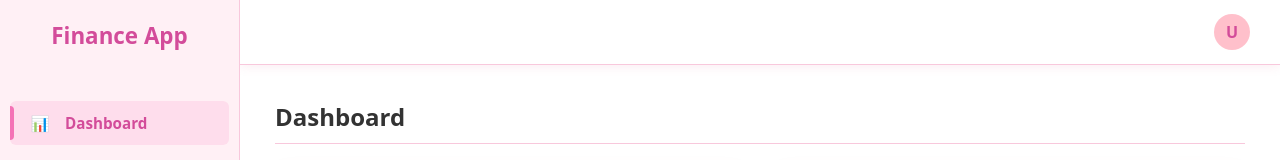
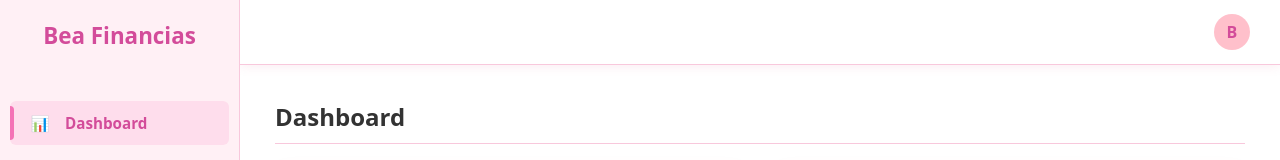
Before and after one commit to Hoff08/financeiro-be, a plain HTML site: page index.html in a window 1280 px wide. Shown: the top 160 px of the page. Drawn offline with nearby package versions, Linux system fonts and the light colour scheme.

Commit message:
Update index.html

```diff
--- a/index.html
+++ b/index.html
@@ -334,7 +334,7 @@
 
     <!-- Menu Lateral -->
     <aside class="sidebar">
-        <h2>Finance App</h2>
+        <h2>Bea Financias</h2>
         <nav>
              <ul>
                  <li><a href="#" class="nav-link active" data-section="dashboard"><i>📊</i> Dashboard</a></li>
@@ -360,7 +360,7 @@
                     <path stroke-linecap="round" stroke-linejoin="round" d="M3.75 6.75h16.5M3.75 12h16.5m-16.5 5.25h16.5" />
                 </svg>
             </button>
-            <div class="login-placeholder">U</div>
+            <div class="login-placeholder">B</div>
         </header>
 
         <!-- Área de Conteúdo Principal -->
@@ -1591,4 +1591,5 @@
         });
     </script>
 </body>
+
 </html>
```
